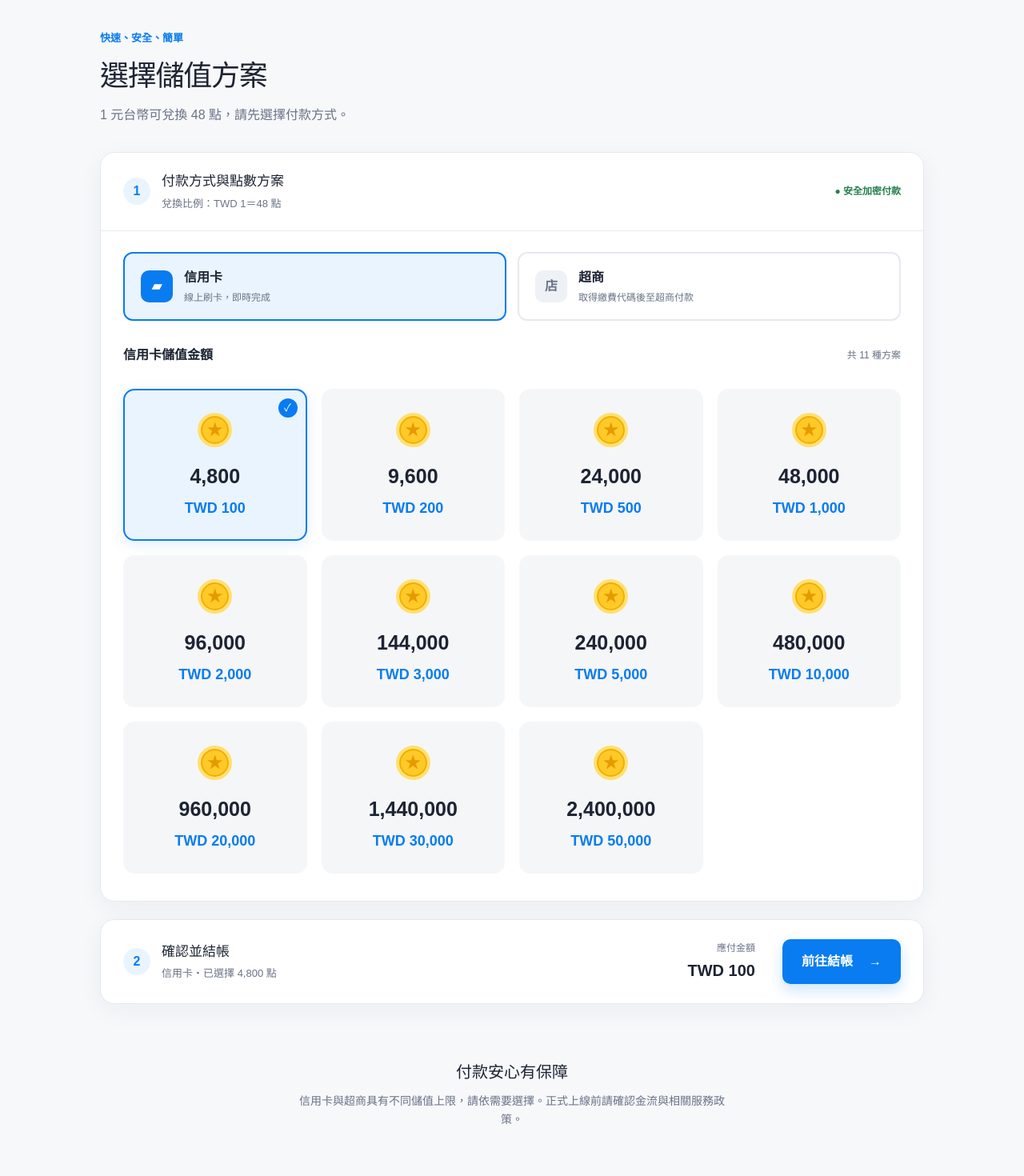
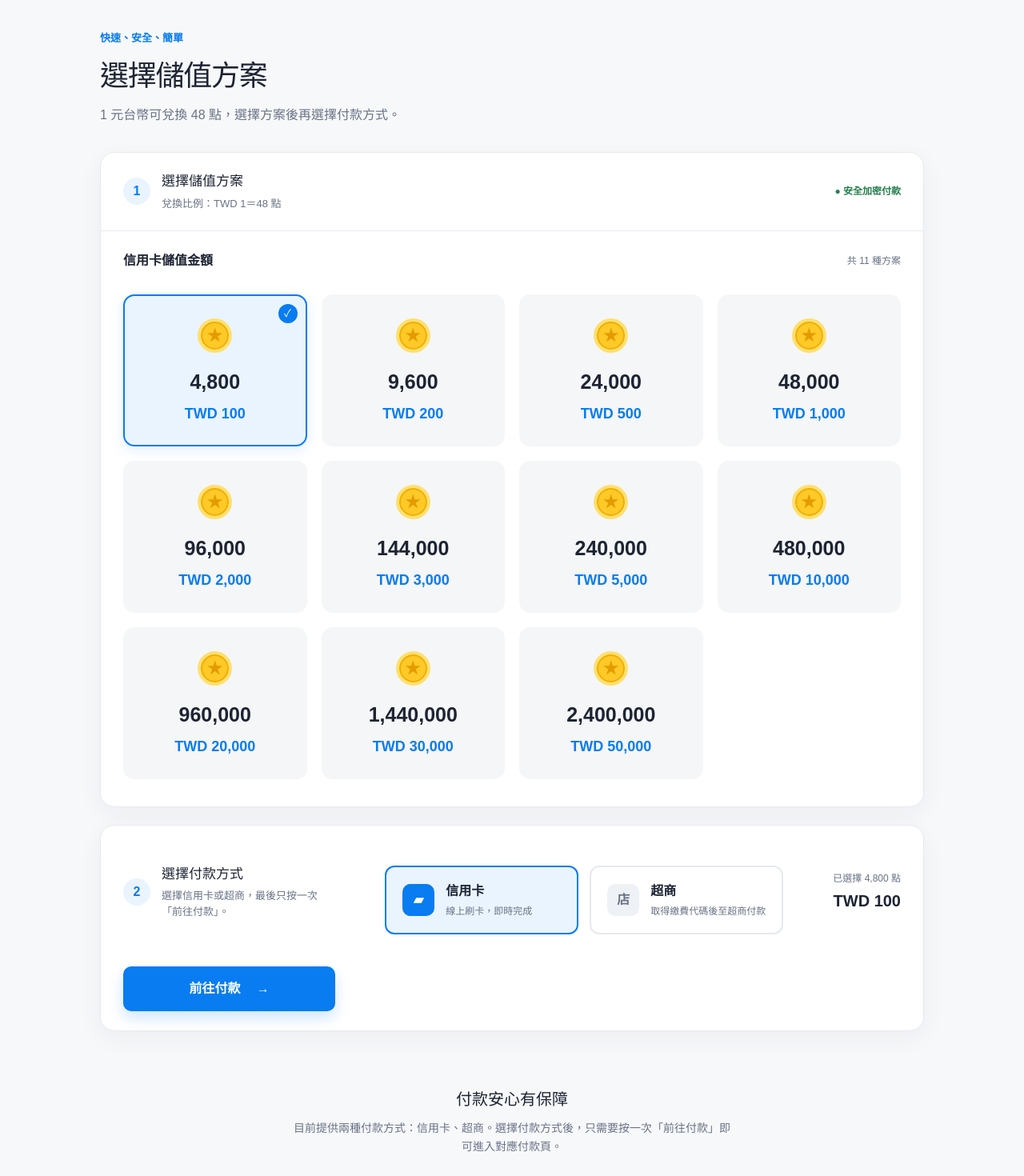
Before and after one commit to asd755177-commits/-, a Next.js app: page / in a window 1280 px wide. Shown: the part 100-1570 px from the top of the page at 80% size. Built offline with nearby package versions, Linux system fonts and the light colour scheme.

Commit message:
Simplify checkout to two payment methods and one button

```diff
--- a/app/page.tsx
+++ b/app/page.tsx
@@ -27,20 +27,37 @@ export default function Home() {
   const currentPrice = methods[method].prices[selected];
   const currentPoints = (currentPrice * 48).toLocaleString();
   const paymentUrl = method === 'card' ? cardPaymentUrls[currentPrice] ?? null : storePaymentUrls[currentPrice] ?? null;
-  const changeMethod = (next: Method) => { setMethod(next); setSelected(0); };
+
+  const changeMethod = (next: Method) => {
+    setMethod(next);
+    setSelected(0);
+  };
 
   return <main>
     <header className="topbar"><a className="brand" href="#">碩尹有限公司</a><nav><a href="#packages">儲值方案</a></nav></header>
     <section className="page shell">
-      <div className="intro"><p className="step">快速、安全、簡單</p><h1>選擇儲值方案</h1><p>1 元台幣可兌換 48 點，請先選擇付款方式。</p></div>
+      <div className="intro"><p className="step">快速、安全、簡單</p><h1>選擇儲值方案</h1><p>1 元台幣可兌換 48 點，選擇方案後再選擇付款方式。</p></div>
+
       <section className="panel" id="packages" aria-labelledby="package-title">
-        <div className="panelHead"><div><span className="number">1</span><div><h2 id="package-title">付款方式與點數方案</h2><p>兌換比例：TWD 1＝48 點</p></div></div><span className="secure">● 安全加密付款</span></div>
-        <div className="methodTabs" role="tablist" aria-label="付款方式">{(Object.keys(methods) as Method[]).map(key => <button key={key} role="tab" aria-selected={method === key} className={method === key ? 'active' : ''} onClick={() => changeMethod(key)}><span>{key === 'card' ? '▰' : '店'}</span><div><strong>{methods[key].label}</strong><small>{methods[key].note}</small></div></button>)}</div>
+        <div className="panelHead"><div><span className="number">1</span><div><h2 id="package-title">選擇儲值方案</h2><p>兌換比例：TWD 1＝48 點</p></div></div><span className="secure">● 安全加密付款</span></div>
         <div className="methodLabel"><strong>{methods[method].label}儲值金額</strong><span>共 {methods[method].prices.length} 種方案</span></div>
         <div className="packageGrid">{methods[method].prices.map((price, index) => <button key={price} type="button" className={`packageCard ${selected === index ? 'selected' : ''}`} onClick={() => setSelected(index)} aria-pressed={selected === index}><span className="coin" aria-hidden="true">★</span><strong>{(price * 48).toLocaleString()}</strong><span className="price">TWD {price.toLocaleString()}</span><span className="check" aria-hidden="true">✓</span></button>)}</div>
       </section>
-      <section className="checkout" aria-labelledby="checkout-title"><div><span className="number">2</span><div><h2 id="checkout-title">確認並結帳</h2><p>{methods[method].label}・已選擇 {currentPoints} 點</p></div></div><div className="summary"><span>應付金額</span><strong>TWD {currentPrice.toLocaleString()}</strong></div>{paymentUrl ? <a className="checkoutButton" href={paymentUrl} target="_blank" rel="noopener noreferrer">前往結帳 <span>→</span></a> : <button className="checkoutButton unavailable" type="button" disabled>尚未開放</button>}</section>
-      <section className="help"><h2>付款安心有保障</h2><p>信用卡與超商具有不同儲值上限，請依需要選擇。正式上線前請確認金流與相關服務政策。</p></section>
+
+      <section className="checkout" aria-labelledby="checkout-title">
+        <div><span className="number">2</span><div><h2 id="checkout-title">選擇付款方式</h2><p>選擇信用卡或超商，最後只按一次「前往付款」。</p></div></div>
+
+        <div className="methodTabs" role="tablist" aria-label="付款方式">
+          {(Object.keys(methods) as Method[]).map(key => <button key={key} type="button" role="tab" aria-selected={method === key} className={method === key ? 'active' : ''} onClick={() => changeMethod(key)}>
+            <span>{key === 'card' ? '▰' : '店'}</span><div><strong>{methods[key].label}</strong><small>{methods[key].note}</small></div>
+          </button>)}
+        </div>
+
+        <div className="summary"><span>已選擇 {currentPoints} 點</span><strong>TWD {currentPrice.toLocaleString()}</strong></div>
+        {paymentUrl ? <a className="checkoutButton" href={paymentUrl} target="_blank" rel="noopener noreferrer">前往付款 <span>→</span></a> : <button className="checkoutButton unavailable" type="button" disabled>此付款方式暫不支援此金額</button>}
+      </section>
+
+      <section className="help"><h2>付款安心有保障</h2><p>目前提供兩種付款方式：信用卡、超商。選擇付款方式後，只需要按一次「前往付款」即可進入對應付款頁。</p></section>
     </section>
     <footer><div className="shell"><span>© 2026 碩尹有限公司</span><span><a href="https://voicemaker.media/terms_zh-TW.html" target="_blank" rel="noopener noreferrer">服務條款</a>　<a href="https://voicemaker.media/privacy_zh-TW.html" target="_blank" rel="noopener noreferrer">隱私政策</a>　<span>聯絡客服</span></span></div></footer>
   </main>;
```
